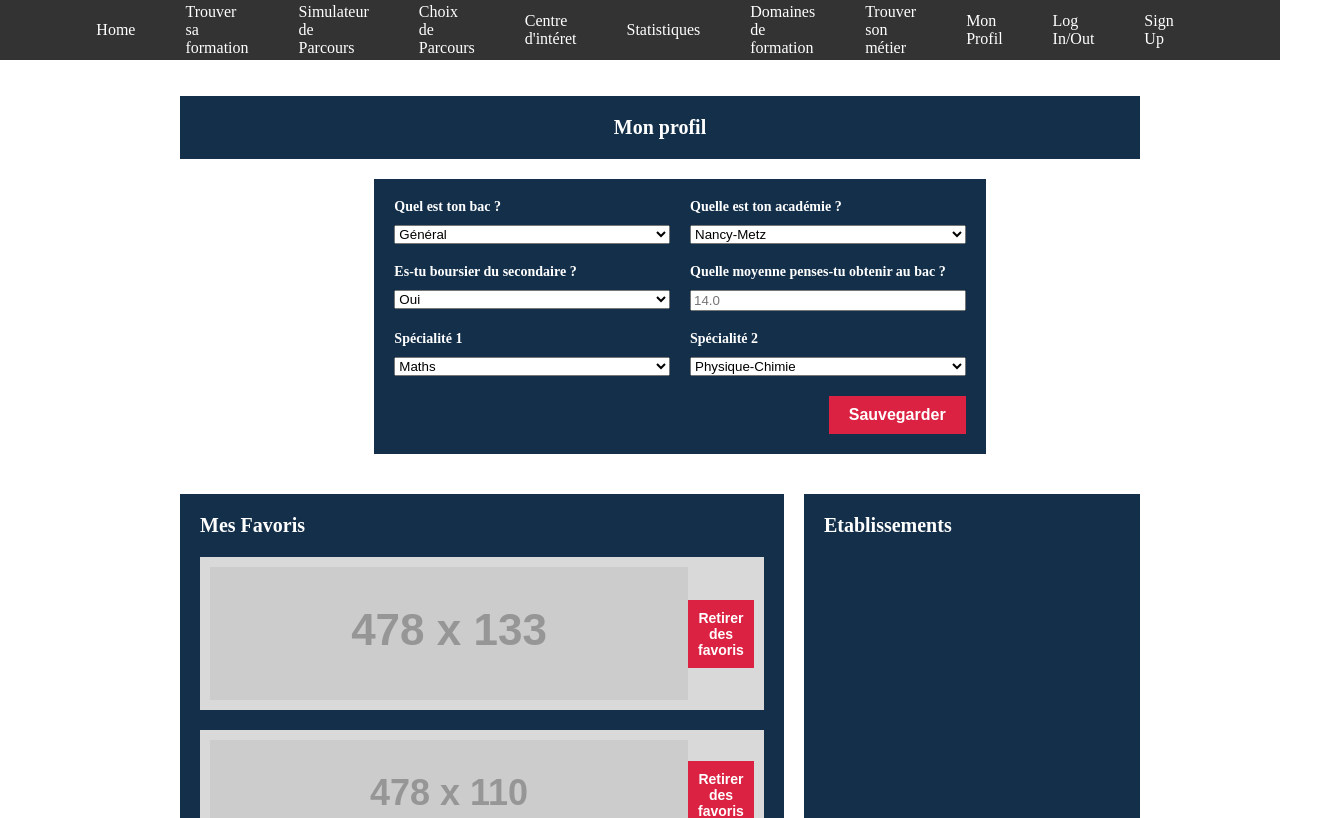
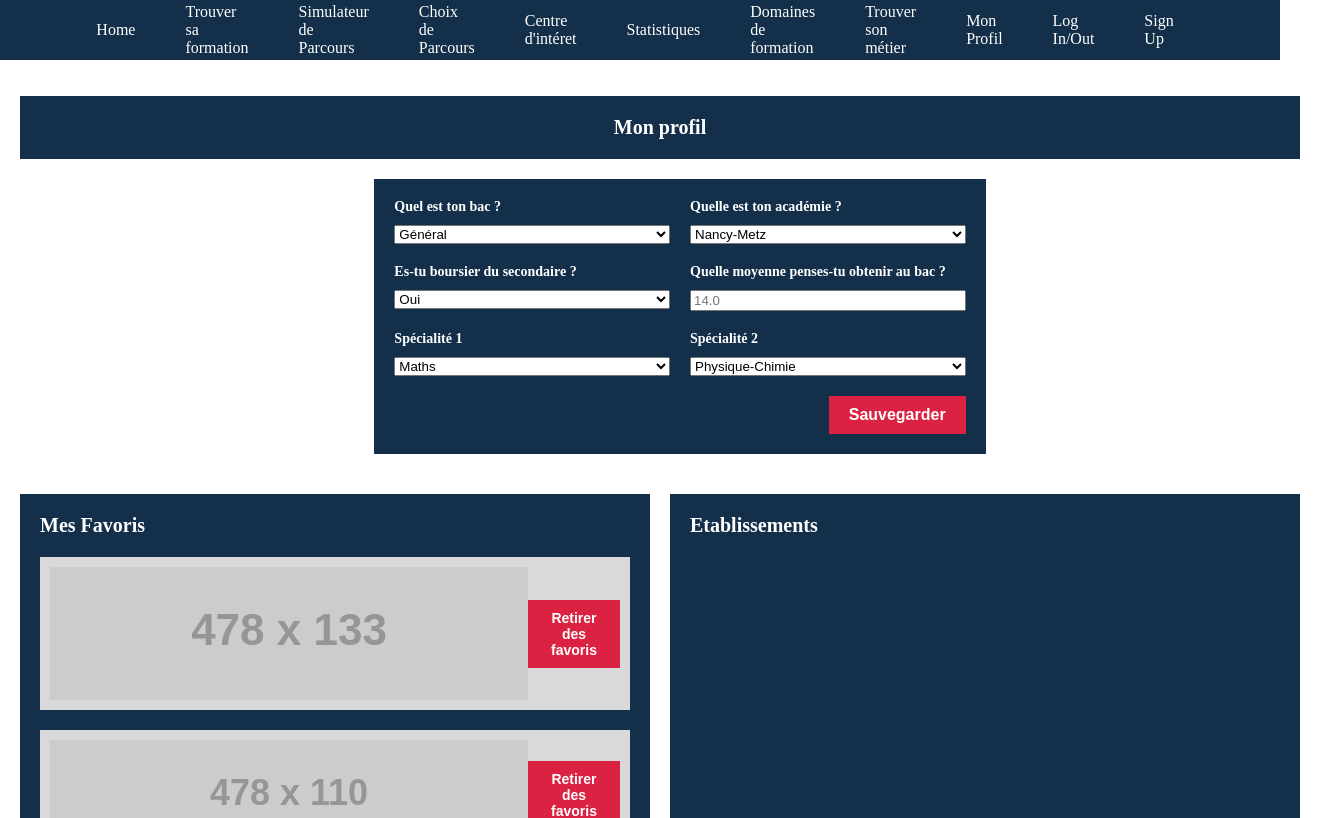
Before and after one commit to StagiairesDAMOTIC/FrontEndPsup, an Angular app: page /mon-profil in a window 1280 px wide. Shown: the top 818 px of the page, 1320 px wide, since content can reach past the window. Built offline with nearby package versions, Linux system fonts and the light colour scheme.

Commit message:
couleur et début de css global

```diff
--- a/src/app/app.component.css
+++ b/src/app/app.component.css
@@ -1,11 +1,11 @@
 .page-header {
-  background-color: #333;
+  background-color: var(--bleu-damotic);
   color: #fff;
   padding: 20px;
   margin: 0px;
 }
 
-.container {
+.container-header {
   max-width: 960px;
   margin: 0 auto;
 }
--- a/src/app/app.component.html
+++ b/src/app/app.component.html
@@ -1,5 +1,5 @@
 <div class="page-header">
-  <div class="container">
+  <div class="container-header">
     <div class="navLinks">
       <a [routerLink]="['/home']">Home</a>
       <br />
```
